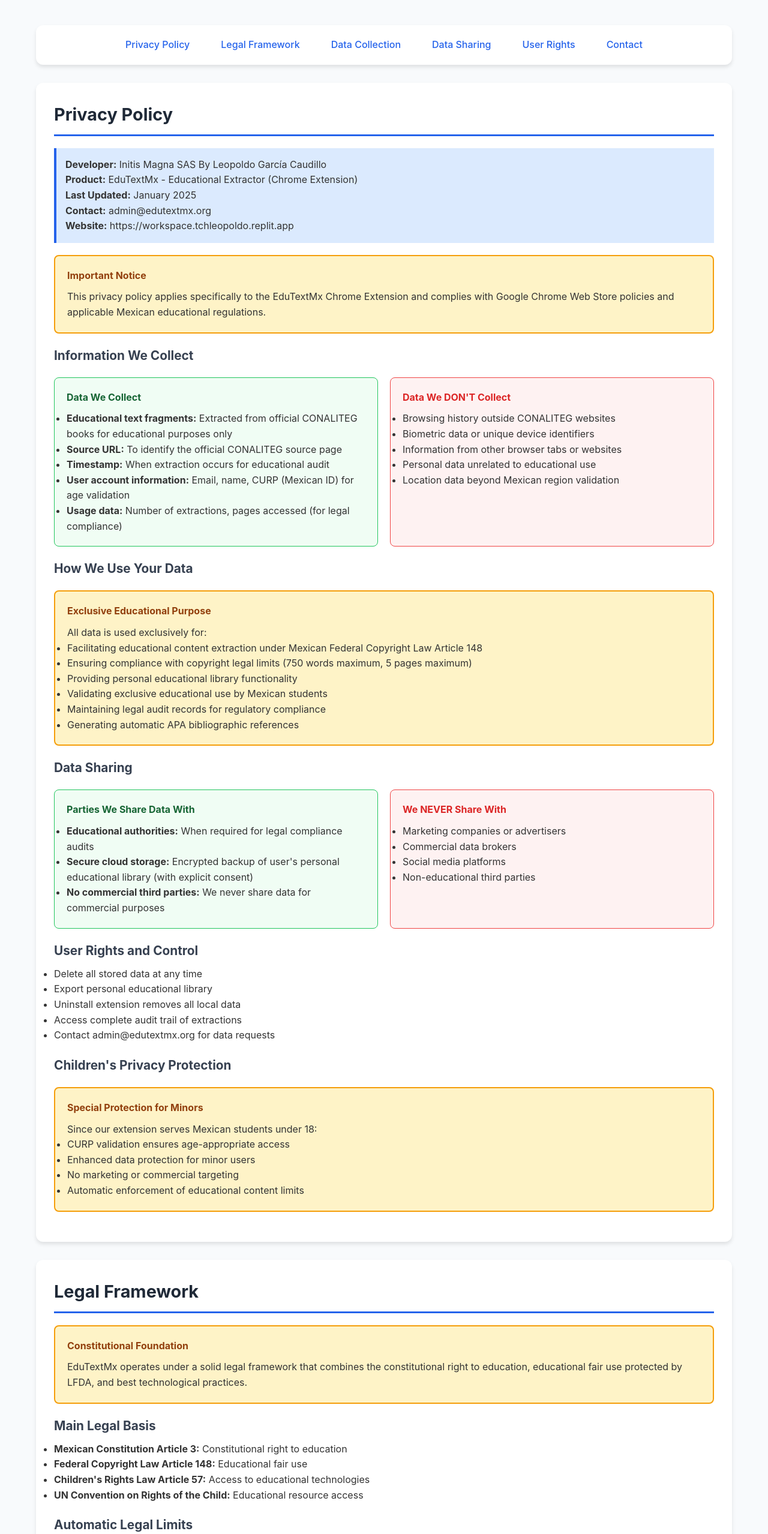
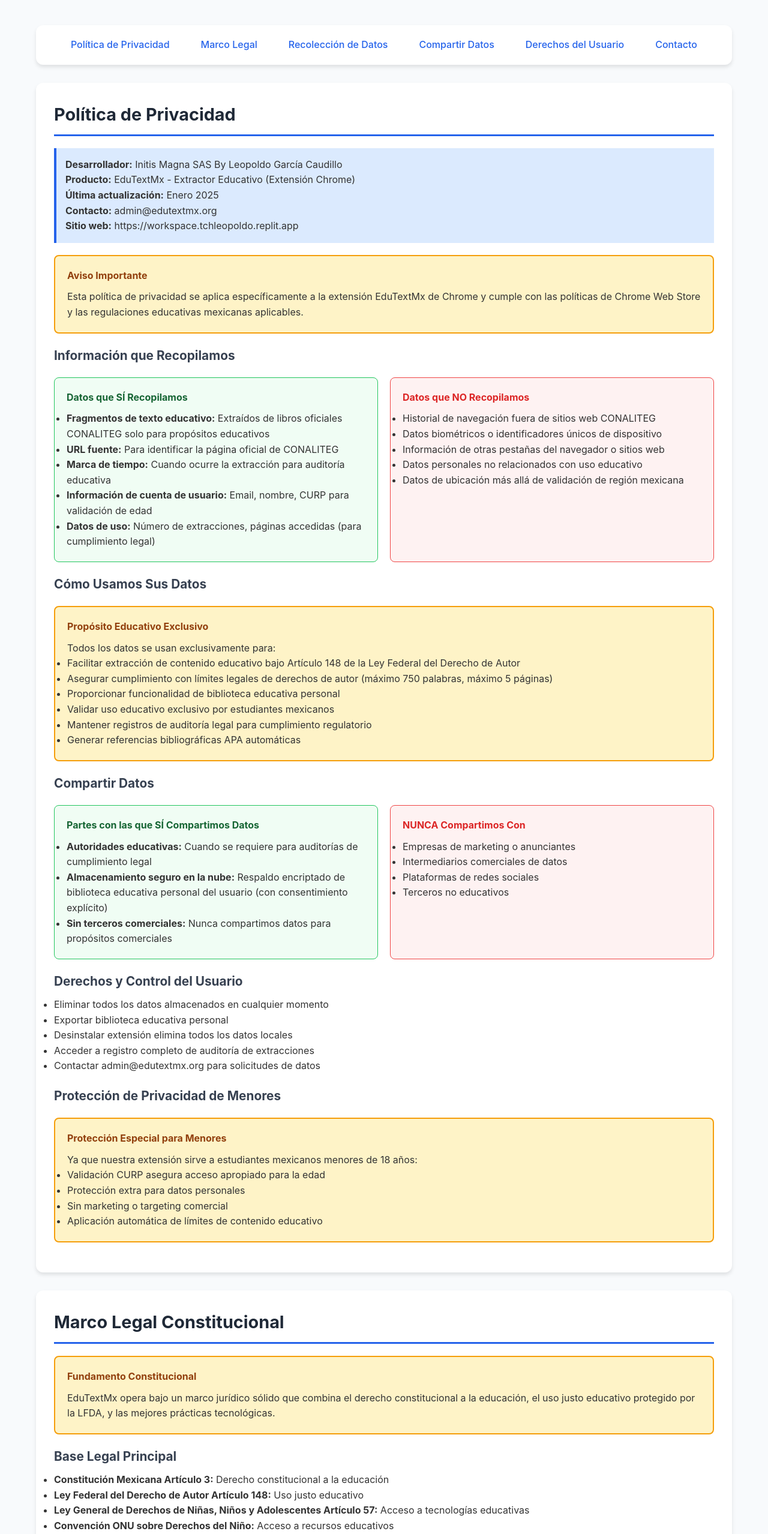
Before and after one commit to LeoCauidllo/edutextmx-legal, a plain HTML site: page index.html in a window 1280 px wide. Shown: the part 240-2797 px from the top of the page at 60% size. Drawn offline with Linux system fonts and the light colour scheme.

Commit message:
Update index.html
espñol privacidad mexico

```diff
--- a/index.html
+++ b/index.html
@@ -1,10 +1,10 @@
 <!DOCTYPE html>
-<html lang="en">
+<html lang="es">
 <head>
     <meta charset="UTF-8">
     <meta name="viewport" content="width=device-width, initial-scale=1.0">
-    <title>EduTextMx - Official Legal Documentation</title>
-    <meta name="description" content="Privacy policy and full legal documentation for the EduTextMx extension. Chrome Web Store and Mexican regulatory compliance.">
+    <title>EduTextMx - Documentación Legal Oficial</title>
+    <meta name="description" content="Política de privacidad y documentación legal completa para la extensión EduTextMx. Cumplimiento con Chrome Web Store y normativa mexicana.">
     <style>
         * { margin: 0; padding: 0; box-sizing: border-box; }
         body { font-family: -apple-system, BlinkMacSystemFont, 'Segoe UI', Roboto, sans-serif; line-height: 1.6; color: #333; background: #f8fafc; }
@@ -56,180 +56,180 @@
 </head>
 <body>
     <div class="lang-switch">
-        <a href="index.html">Español</a>
+        <a href="english.html">English</a>
     </div>
     <div class="header">
         <div class="container">
-            <h1>EduTextMx - Official Legal Documentation</h1>
-            <p>Chrome Extension for Educational Extraction • Complete Legal Compliance</p>
+            <h1>EduTextMx - Documentación Legal Oficial</h1>
+            <p>Extensión Chrome para Extracción Educativa • Cumplimiento Legal Completo</p>
         </div>
     </div>
 
     <div class="container">
-        <!-- Navigation -->
+        <!-- Navegación -->
         <nav class="nav">
             <ul>
-                <li><a href="#privacy-policy">Privacy Policy</a></li>
-                <li><a href="#legal-framework">Legal Framework</a></li>
-                <li><a href="#data-collection">Data Collection</a></li>
-                <li><a href="#data-sharing">Data Sharing</a></li>
-                <li><a href="#user-rights">User Rights</a></li>
-                <li><a href="#contact">Contact</a></li>
+                <li><a href="#politica-privacidad">Política de Privacidad</a></li>
+                <li><a href="#marco-legal">Marco Legal</a></li>
+                <li><a href="#recoleccion-datos">Recolección de Datos</a></li>
+                <li><a href="#compartir-datos">Compartir Datos</a></li>
+                <li><a href="#derechos-usuario">Derechos del Usuario</a></li>
+                <li><a href="#contacto">Contacto</a></li>
             </ul>
         </nav>
 
-        <!-- Privacy Policy -->
-        <section id="privacy-policy" class="section">
-            <h2>Privacy Policy</h2>
+        <!-- Política de Privacidad -->
+        <section id="politica-privacidad" class="section">
+            <h2>Política de Privacidad</h2>
 
             <div class="highlight">
-                <strong>Developer:</strong> Initis Magna SAS By Leopoldo García Caudillo<br>
-                <strong>Product:</strong> EduTextMx - Educational Extractor (Chrome Extension)<br>
-                <strong>Last Updated:</strong> January 2025<br>
-                <strong>Contact:</strong> admin@edutextmx.org<br>
-                <strong>Website:</strong> https://workspace.tchleopoldo.replit.app
+                <strong>Desarrollador:</strong> Initis Magna SAS By Leopoldo García Caudillo<br>
+                <strong>Producto:</strong> EduTextMx - Extractor Educativo (Extensión Chrome)<br>
+                <strong>Última actualización:</strong> Enero 2025<br>
+                <strong>Contacto:</strong> admin@edutextmx.org<br>
+                <strong>Sitio web:</strong> https://workspace.tchleopoldo.replit.app
             </div>
 
             <div class="legal-box">
-                <h4>Important Notice</h4>
-                <p>This privacy policy applies specifically to the EduTextMx Chrome Extension and complies with Google Chrome Web Store policies and applicable Mexican educational regulations.</p>
+                <h4>Aviso Importante</h4>
+                <p>Esta política de privacidad se aplica específicamente a la extensión EduTextMx de Chrome y cumple con las políticas de Chrome Web Store y las regulaciones educativas mexicanas aplicables.</p>
             </div>
 
-            <h3>Information We Collect</h3>
+            <h3>Información que Recopilamos</h3>
             <div class="compliance-grid">
                 <div class="compliance-card">
-                    <h4>Data We Collect</h4>
+                    <h4>Datos que SÍ Recopilamos</h4>
                     <ul>
-                        <li><strong>Educational text fragments:</strong> Extracted from official CONALITEG books for educational purposes only</li>
-                        <li><strong>Source URL:</strong> To identify the official CONALITEG source page</li>
-                        <li><strong>Timestamp:</strong> When extraction occurs for educational audit</li>
-                        <li><strong>User account information:</strong> Email, name, CURP (Mexican ID) for age validation</li>
-                        <li><strong>Usage data:</strong> Number of extractions, pages accessed (for legal compliance)</li>
+                        <li><strong>Fragmentos de texto educativo:</strong> Extraídos de libros oficiales CONALITEG solo para propósitos educativos</li>
+                        <li><strong>URL fuente:</strong> Para identificar la página oficial de CONALITEG</li>
+                        <li><strong>Marca de tiempo:</strong> Cuando ocurre la extracción para auditoría educativa</li>
+                        <li><strong>Información de cuenta de usuario:</strong> Email, nombre, CURP para validación de edad</li>
+                        <li><strong>Datos de uso:</strong> Número de extracciones, páginas accedidas (para cumplimiento legal)</li>
                     </ul>
                 </div>
                 <div class="compliance-card" style="background: #fef2f2; border-color: #ef4444;">
-                    <h4 style="color: #dc2626;">Data We DON'T Collect</h4>
+                    <h4 style="color: #dc2626;">Datos que NO Recopilamos</h4>
                     <ul>
-                        <li>Browsing history outside CONALITEG websites</li>
-                        <li>Biometric data or unique device identifiers</li>
-                        <li>Information from other browser tabs or websites</li>
-                        <li>Personal data unrelated to educational use</li>
-                        <li>Location data beyond Mexican region validation</li>
+                        <li>Historial de navegación fuera de sitios web CONALITEG</li>
+                        <li>Datos biométricos o identificadores únicos de dispositivo</li>
+                        <li>Información de otras pestañas del navegador o sitios web</li>
+                        <li>Datos personales no relacionados con uso educativo</li>
+                        <li>Datos de ubicación más allá de validación de región mexicana</li>
                     </ul>
                 </div>
             </div>
 
-            <h3>How We Use Your Data</h3>
+            <h3>Cómo Usamos Sus Datos</h3>
             <div class="legal-box">
-                <h4>Exclusive Educational Purpose</h4>
-                <p>All data is used exclusively for:</p>
+                <h4>Propósito Educativo Exclusivo</h4>
+                <p>Todos los datos se usan exclusivamente para:</p>
                 <ul>
-                    <li>Facilitating educational content extraction under Mexican Federal Copyright Law Article 148</li>
-                    <li>Ensuring compliance with copyright legal limits (750 words maximum, 5 pages maximum)</li>
-                    <li>Providing personal educational library functionality</li>
-                    <li>Validating exclusive educational use by Mexican students</li>
-                    <li>Maintaining legal audit records for regulatory compliance</li>
-                    <li>Generating automatic APA bibliographic references</li>
+                    <li>Facilitar extracción de contenido educativo bajo Artículo 148 de la Ley Federal del Derecho de Autor</li>
+                    <li>Asegurar cumplimiento con límites legales de derechos de autor (máximo 750 palabras, máximo 5 páginas)</li>
+                    <li>Proporcionar funcionalidad de biblioteca educativa personal</li>
+                    <li>Validar uso educativo exclusivo por estudiantes mexicanos</li>
+                    <li>Mantener registros de auditoría legal para cumplimiento regulatorio</li>
+                    <li>Generar referencias bibliográficas APA automáticas</li>
                 </ul>
             </div>
 
-            <h3>Data Sharing</h3>
+            <h3>Compartir Datos</h3>
             <div class="compliance-grid">
                 <div class="compliance-card">
-                    <h4>Parties We Share Data With</h4>
+                    <h4>Partes con las que SÍ Compartimos Datos</h4>
                     <ul>
-                        <li><strong>Educational authorities:</strong> When required for legal compliance audits</li>
-                        <li><strong>Secure cloud storage:</strong> Encrypted backup of user's personal educational library (with explicit consent)</li>
-                        <li><strong>No commercial third parties:</strong> We never share data for commercial purposes</li>
+                        <li><strong>Autoridades educativas:</strong> Cuando se requiere para auditorías de cumplimiento legal</li>
+                        <li><strong>Almacenamiento seguro en la nube:</strong> Respaldo encriptado de biblioteca educativa personal del usuario (con consentimiento explícito)</li>
+                        <li><strong>Sin terceros comerciales:</strong> Nunca compartimos datos para propósitos comerciales</li>
                     </ul>
                 </div>
                 <div class="compliance-card" style="background: #fef2f2; border-color: #ef4444;">
-                    <h4 style="color: #dc2626;">We NEVER Share With</h4>
+                    <h4 style="color: #dc2626;">NUNCA Compartimos Con</h4>
                     <ul>
-                        <li>Marketing companies or advertisers</li>
-                        <li>Commercial data brokers</li>
-                        <li>Social media platforms</li>
-                        <li>Non-educational third parties</li>
+                        <li>Empresas de marketing o anunciantes</li>
+                        <li>Intermediarios comerciales de datos</li>
+                        <li>Plataformas de redes sociales</li>
+                        <li>Terceros no educativos</li>
                     </ul>
                 </div>
             </div>
 
-            <h3>User Rights and Control</h3>
+            <h3>Derechos y Control del Usuario</h3>
             <ul>
-                <li>Delete all stored data at any time</li>
-                <li>Export personal educational library</li>
-                <li>Uninstall extension removes all local data</li>
-                <li>Access complete audit trail of extractions</li>
-                <li>Contact admin@edutextmx.org for data requests</li>
+                <li>Eliminar todos los datos almacenados en cualquier momento</li>
+                <li>Exportar biblioteca educativa personal</li>
+                <li>Desinstalar extensión elimina todos los datos locales</li>
+                <li>Acceder a registro completo de auditoría de extracciones</li>
+                <li>Contactar admin@edutextmx.org para solicitudes de datos</li>
             </ul>
 
-            <h3>Children's Privacy Protection</h3>
+            <h3>Protección de Privacidad de Menores</h3>
             <div class="legal-box">
-                <h4>Special Protection for Minors</h4>
-                <p>Since our extension serves Mexican students under 18:</p>
+                <h4>Protección Especial para Menores</h4>
+                <p>Ya que nuestra extensión sirve a estudiantes mexicanos menores de 18 años:</p>
                 <ul>
-                    <li>CURP validation ensures age-appropriate access</li>
-                    <li>Enhanced data protection for minor users</li>
-                    <li>No marketing or commercial targeting</li>
-                    <li>Automatic enforcement of educational content limits</li>
+                    <li>Validación CURP asegura acceso apropiado para la edad</li>
+                    <li>Protección extra para datos personales</li>
+                    <li>Sin marketing o targeting comercial</li>
+                    <li>Aplicación automática de límites de contenido educativo</li>
                 </ul>
             </div>
         </section>
 
-        <!-- Legal Framework -->
-        <section id="legal-framework" class="section">
-            <h2>Legal Framework</h2>
+        <!-- Marco Legal -->
+        <section id="marco-legal" class="section">
+            <h2>Marco Legal Constitucional</h2>
 
             <div class="legal-box">
-                <h4>Constitutional Foundation</h4>
-                <p>EduTextMx operates under a solid legal framework that combines the constitutional right to education, educational fair use protected by LFDA, and best technological practices.</p>
+                <h4>Fundamento Constitucional</h4>
+                <p>EduTextMx opera bajo un marco jurídico sólido que combina el derecho constitucional a la educación, el uso justo educativo protegido por la LFDA, y las mejores prácticas tecnológicas.</p>
             </div>
 
-            <h3>Main Legal Basis</h3>
+            <h3>Base Legal Principal</h3>
             <ul>
-                <li><strong>Mexican Constitution Article 3:</strong> Constitutional right to education</li>
-                <li><strong>Federal Copyright Law Article 148:</strong> Educational fair use</li>
-                <li><strong>Children's Rights Law Article 57:</strong> Access to educational technologies</li>
-                <li><strong>UN Convention on Rights of the Child:</strong> Educational resource access</li>
+                <li><strong>Constitución Mexicana Artículo 3:</strong> Derecho constitucional a la educación</li>
+                <li><strong>Ley Federal del Derecho de Autor Artículo 148:</strong> Uso justo educativo</li>
+                <li><strong>Ley General de Derechos de Niñas, Niños y Adolescentes Artículo 57:</strong> Acceso a tecnologías educativas</li>
+                <li><strong>Convención ONU sobre Derechos del Niño:</strong> Acceso a recursos educativos</li>
             </ul>
 
-            <h3>Automatic Legal Limits</h3>
-            <p>Our system automatically enforces copyright legal limits:</p>
+            <h3>Límites Legales Automáticos</h3>
+            <p>Nuestro sistema aplica automáticamente límites legales de derechos de autor:</p>
             <ul>
-                <li>Maximum 750 words per extraction</li>
-                <li>Maximum 5 consecutive pages</li>
-                <li>Maximum 10% of total book content</li>
-                <li>Text-only extraction (no image processing)</li>
+                <li>Máximo 750 palabras por extracción</li>
+                <li>Máximo 5 páginas consecutivas</li>
+                <li>Máximo 10% del contenido total del libro</li>
+                <li>Extracción solo de texto (sin procesamiento de imágenes)</li>
             </ul>
         </section>
 
-        <!-- Contact Information -->
-        <section id="contact" class="section">
-            <h2>Contact Information</h2>
+        <!-- Información de Contacto -->
+        <section id="contacto" class="section">
+            <h2>Información de Contacto</h2>
 
             <div class="contact-info">
-                <h3>Developer Information</h3>
-                <p><strong>Company:</strong> Initis Magna SAS By Leopoldo García Caudillo</p>
-                <p><strong>Product:</strong> EduTextMx - Educational Extractor</p>
-                <p><strong>Support Email:</strong> admin@edutextmx.org</p>
-                <p><strong>Official Website:</strong> https://workspace.tchleopoldo.replit.app</p>
-                <p><strong>Purpose:</strong> Exclusively educational</p>
-                <p><strong>Jurisdiction:</strong> Mexico</p>
+                <h3>Información del Desarrollador</h3>
+                <p><strong>Empresa:</strong> Initis Magna SAS By Leopoldo García Caudillo</p>
+                <p><strong>Producto:</strong> EduTextMx - Extractor Educativo</p>
+                <p><strong>Email de Soporte:</strong> admin@edutextmx.org</p>
+                <p><strong>Sitio Web Oficial:</strong> https://workspace.tchleopoldo.replit.app</p>
+                <p><strong>Propósito:</strong> Exclusivamente educativo</p>
+                <p><strong>Jurisdicción:</strong> México</p>
             </div>
 
             <div class="highlight">
-                <h4>Response Timeline</h4>
-                <p>We respond to privacy-related inquiries within 5 business days. For urgent matters concerning minors' data protection, we respond within 24 hours.</p>
+                <h4>Tiempo de Respuesta</h4>
+                <p>Respondemos a consultas relacionadas con privacidad dentro de 5 días hábiles. Para asuntos urgentes concernientes a protección de datos de menores, respondemos dentro de 24 horas.</p>
             </div>
         </section>
     </div>
 
     <div class="footer">
         <div class="container">
-            <p><strong>EduTextMx - Official Legal Documentation</strong></p>
-            <p>Developed by Initis Magna SAS By Leopoldo García Caudillo • Complete Legal Compliance</p>
-            <p>Last Updated: January 2025 • Version: 1.4</p>
-            <p><em>This documentation complies with Google Chrome Web Store policies and applicable Mexican regulations.</em></p>
+            <p><strong>EduTextMx - Documentación Legal Oficial</strong></p>
+            <p>Desarrollado por Initis Magna SAS By Leopoldo García Caudillo • Cumplimiento Legal Completo</p>
+            <p>Última actualización: Enero 2025 • Versión: 1.4</p>
+            <p><em>Esta documentación cumple con las políticas de Google Chrome Web Store y la normativa mexicana aplicable.</em></p>
         </div>
     </div>
 </body>
```
